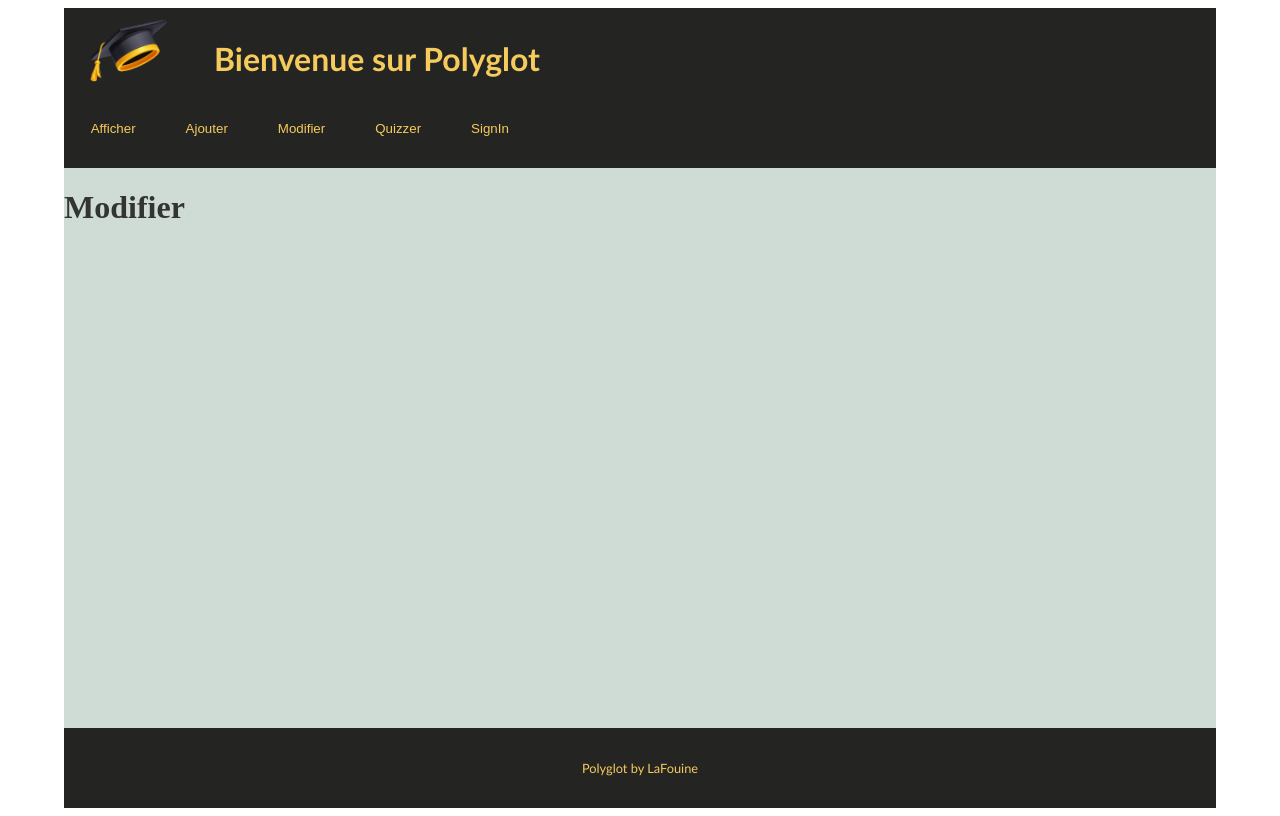
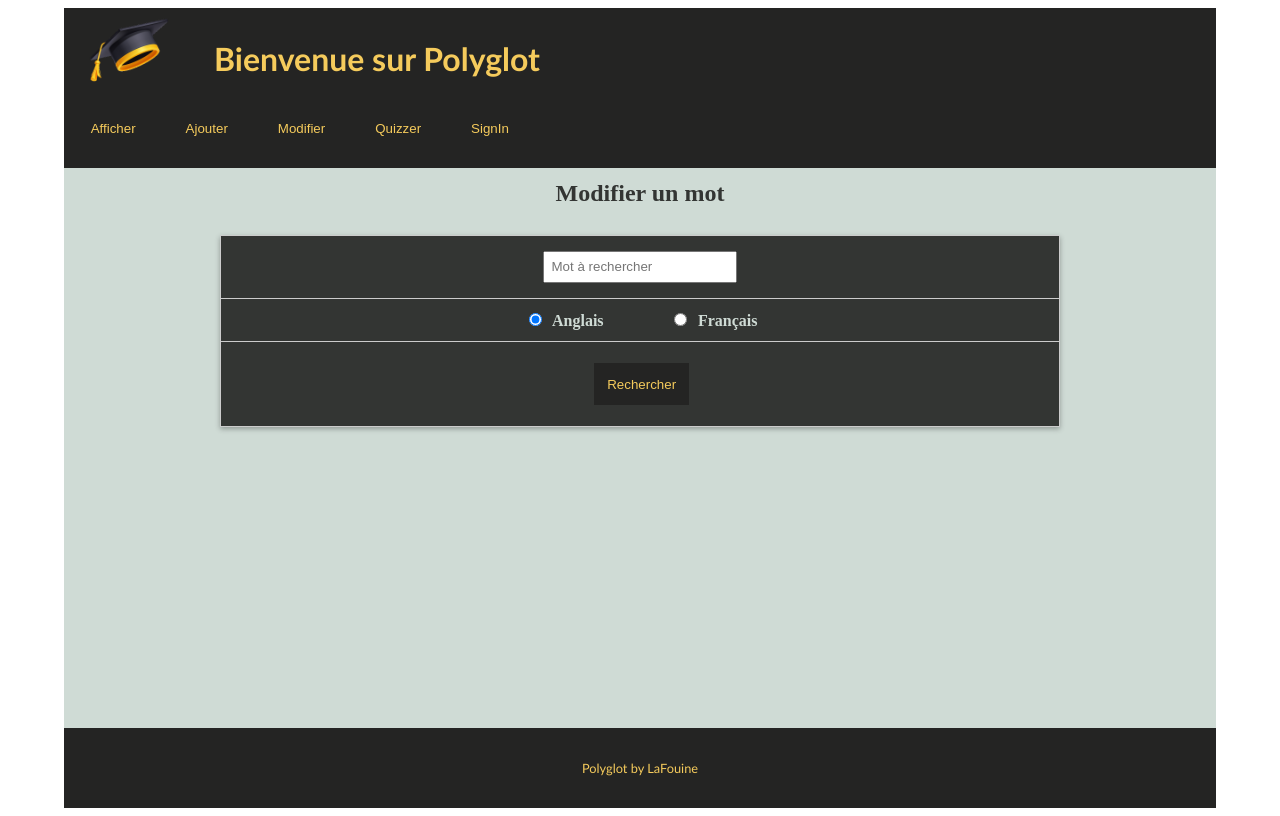
Before and after one commit to B3N0I7/PolyglotV2, a React (Vite) app in the folder Frontend/: page / in a window 1280 px wide. Both pictures are taken after a click on the button "Modifier". Built offline with nearby package versions, Linux system fonts and the light colour scheme.

Commit message:
feat:add-modify-word

```diff
--- a/Frontend/src/pages/Modify/Modify.tsx
+++ b/Frontend/src/pages/Modify/Modify.tsx
@@ -1,12 +1,270 @@
+import { useState } from "react";
 import { Layout } from "./../../Layout/Layout";
+import { IWord } from "./../../models/word";
+import {
+  TITLE,
+  API_URL_MODIFY,
+  API_URL_ENGLISH_WORD,
+  API_URL_FRENCH_WORD,
+} from "./constants";
 import "./modify.css";
 
 export const Modify = () => {
+  const [searchWord, setSearchWord] = useState<string>("");
+  const [isEnglish, setIsEnglish] = useState<boolean>(true);
+  const [wordData, setWordData] = useState<IWord | null>(null);
+
+  const handleSearch = async (e: React.FormEvent) => {
+    e.preventDefault();
+    const url = isEnglish
+      ? `${API_URL_ENGLISH_WORD}/${searchWord}`
+      : `${API_URL_FRENCH_WORD}/${searchWord}`;
+    console.log(url);
+    try {
+      const response = await fetch(url);
+      console.log(response);
+      if (!response.ok) {
+        throw new Error("Word not found");
+      }
+      const data: IWord = await response.json();
+      setWordData(data);
+    } catch (error) {
+      console.error("Error :", error);
+    }
+  };
+
+  const handleUpdate = async (e: React.FormEvent) => {
+    e.preventDefault();
+    if (wordData) {
+      try {
+        const response = await fetch(`${API_URL_MODIFY}/${wordData._id}`, {
+          method: "PUT",
+          headers: {
+            "Content-Type": "application/json",
+          },
+          body: JSON.stringify({
+            englishWord: wordData.englishWord,
+            frenchWord: wordData.frenchWord,
+            category: wordData.category,
+            difficulty: wordData.difficulty,
+          }),
+        });
+
+        if (response.ok) {
+          console.log("OK");
+        }
+
+        if (!response.ok) {
+          console.log("KO");
+          //throw new Error("Error updating word");
+        }
+      } catch (error) {
+        console.error("Error :", error);
+      }
+    }
+  };
+
   return (
     <Layout>
       <div className="modify">
-        <h1>Modifier</h1>
+        <div className="title">{TITLE}</div>
+        <form onSubmit={handleSearch}>
+          <table>
+            <tbody>
+              <tr>
+                <td>
+                  <input
+                    type="text"
+                    value={searchWord}
+                    onChange={(e) => setSearchWord(e.target.value)}
+                    placeholder="Mot à rechercher"
+                    required
+                  />
+                </td>
+              </tr>
+              <tr>
+                <td>
+                  <label>
+                    <input
+                      type="radio"
+                      value="english"
+                      checked={isEnglish}
+                      onChange={() => setIsEnglish(true)}
+                    />{" "}
+                    Anglais
+                  </label>
+                  <label>
+                    <input
+                      type="radio"
+                      value="french"
+                      checked={!isEnglish}
+                      onChange={() => setIsEnglish(false)}
+                    />{" "}
+                    Français
+                  </label>
+                </td>
+              </tr>
+              <tr>
+                <td>
+                  <button type="submit">Rechercher</button>
+                </td>
+              </tr>
+            </tbody>
+          </table>
+        </form>
+
+        {wordData && (
+          <form onSubmit={handleUpdate}>
+            <table>
+              <tbody>
+                <tr>
+                  <td>
+                    <label>Mot anglais</label>
+                  </td>
+                  <td>
+                    <input
+                      type="text"
+                      value={wordData.englishWord}
+                      onChange={(e) =>
+                        setWordData({
+                          ...wordData,
+                          englishWord: e.target.value,
+                        })
+                      }
+                    />
+                  </td>
+                </tr>
+                <tr>
+                  <td>
+                    <label>Mot français</label>
+                  </td>
+                  <td>
+                    <input
+                      type="text"
+                      value={wordData.frenchWord}
+                      onChange={(e) =>
+                        setWordData({ ...wordData, frenchWord: e.target.value })
+                      }
+                    />
+                  </td>
+                </tr>
+                <tr>
+                  <td>
+                    <label>Catégorie</label>
+                  </td>
+                  <td>
+                    <input
+                      type="text"
+                      value={wordData.category || ""}
+                      onChange={(e) =>
+                        setWordData({ ...wordData, category: e.target.value })
+                      }
+                    />
+                  </td>
+                </tr>
+                <tr>
+                  <td>
+                    <label>Difficulté</label>
+                  </td>
+                  <td>
+                    <input
+                      type="text"
+                      value={wordData.difficulty || ""}
+                      onChange={(e) =>
+                        setWordData({ ...wordData, difficulty: e.target.value })
+                      }
+                    />
+                  </td>
+                </tr>
+                <tr>
+                  <td colSpan={2}>
+                    <button type="submit">Mettre à jour</button>
+                  </td>
+                </tr>
+              </tbody>
+            </table>
+          </form>
+        )}
       </div>
     </Layout>
   );
+  //   return (
+  //     <Layout>
+  //       <div className="modify">
+  //         <h3>{TITLE}</h3>
+  //         <form onSubmit={handleSearch}>
+  //           <input
+  //             type="text"
+  //             value={searchWord}
+  //             onChange={(e) => setSearchWord(e.target.value)}
+  //             placeholder="Mot à rechercher"
+  //             required
+  //           />
+  //           <div>
+  //             <label>
+  //               <input
+  //                 type="radio"
+  //                 value="english"
+  //                 checked={isEnglish}
+  //                 onChange={() => setIsEnglish(true)}
+  //               />{" "}
+  //               Anglais
+  //             </label>
+  //             <label>
+  //               <input
+  //                 type="radio"
+  //                 value="french"
+  //                 checked={!isEnglish}
+  //                 onChange={() => setIsEnglish(false)}
+  //               />{" "}
+  //               Français
+  //             </label>
+  //           </div>
+  //           <button type="submit">Rechercher</button>
+  //         </form>
+
+  //         {wordData && (
+  //           <form onSubmit={handleUpdate}>
+  //             <div>
+  //               <label>Mot anglais</label>
+  //               <input
+  //                 type="text"
+  //                 value={wordData.englishWord}
+  //                 onChange={(e) =>
+  //                   setWordData({ ...wordData, englishWord: e.target.value })
+  //                 }
+  //               />
+  //               <label>Mot français</label>
+  //               <input
+  //                 type="text"
+  //                 value={wordData.frenchWord}
+  //                 onChange={(e) =>
+  //                   setWordData({ ...wordData, frenchWord: e.target.value })
+  //                 }
+  //               />
+  //             </div>
+  //             <div>
+  //               <label>Catégorie</label>
+  //               <input
+  //                 type="text"
+  //                 value={wordData.category || ""}
+  //                 onChange={(e) =>
+  //                   setWordData({ ...wordData, category: e.target.value })
+  //                 }
+  //               />
+  //               <label>Difficulté</label>
+  //               <input
+  //                 type="text"
+  //                 value={wordData.difficulty || ""}
+  //                 onChange={(e) =>
+  //                   setWordData({ ...wordData, difficulty: e.target.value })
+  //                 }
+  //               />
+  //             </div>
+  //             <button type="submit">Mettre à jour</button>
+  //           </form>
+  //         )}
+  //       </div>
+  //     </Layout>
+  //   );
 };
--- a/Frontend/src/pages/Modify/constants.ts
+++ b/Frontend/src/pages/Modify/constants.ts
@@ -1 +1,6 @@
 export const ROUTE_URL_MODIFY = "/modify";
+export const API_URL_MODIFY = "http://localhost:5000/word/modify-word";
+export const API_URL_ENGLISH_WORD = "http://localhost:5000/word/english-word";
+export const API_URL_FRENCH_WORD = "http://localhost:5000/word/french-word";
+
+export const TITLE = "Modifier un mot";
--- a/Frontend/src/pages/Modify/modify.css
+++ b/Frontend/src/pages/Modify/modify.css
@@ -4,5 +4,24 @@
   width: 90vw;
   height: 70vh;
   margin: 0 auto;
-  display: flex;
+  /* display: flex; */
 }
+
+.title {
+  text-align: center;
+  font-size: 24px;
+  font-weight: 600;
+  color: #333533;
+  margin-top: 0;
+  padding-top: 0.5em;
+}
+
+input {
+  margin: 0.5em;
+  padding: 0.5em;
+}
+
+form {
+  margin: 0.5em;
+  padding: 0.5em;
+}
```
Also changed, not shown: 2 other files (tests, documents, lock files or other folders).
